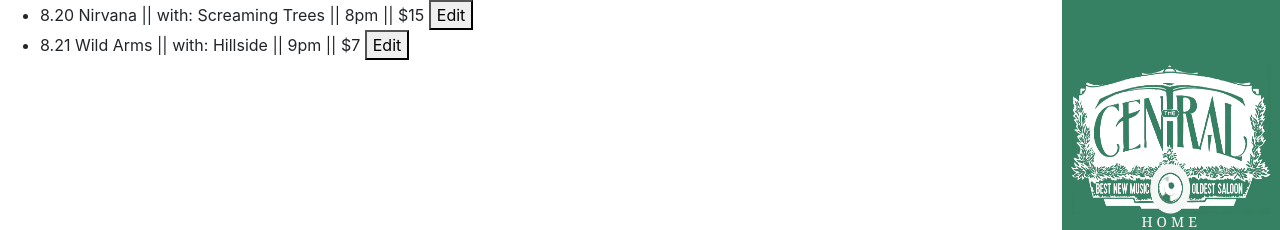
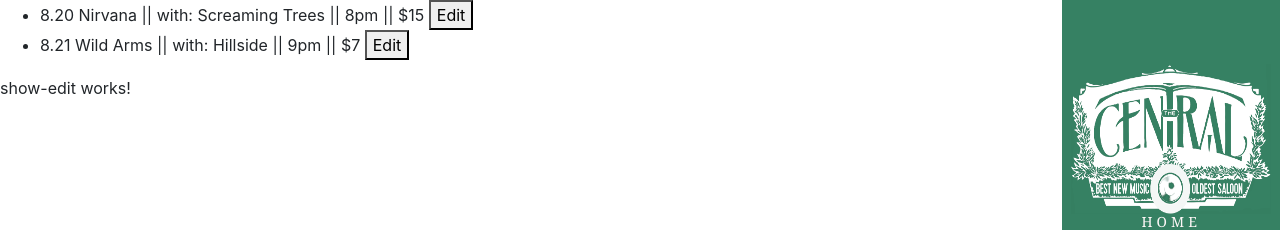
Before and after one commit to hisatokawaminami/central, an Angular app: page / in a window 1280 px wide. Shown: the top 230 px of the page. Built offline with nearby package versions, Linux system fonts and the light colour scheme.

Commit message:
add show edit

```diff
--- a/src/app/app.component.html
+++ b/src/app/app.component.html
@@ -2,6 +2,7 @@
 
 <app-nav></app-nav>
 <app-show-list [childShowList]="masterShowList" (clickSender)="editShow($event)"></app-show-list>
+<app-show-edit></app-show-edit>
 
 
 
--- a/src/app/show-edit/show-edit.component.ts
+++ b/src/app/show-edit/show-edit.component.ts
@@ -1,5 +1,6 @@
-import { Component, OnInit } from '@angular/core';
+import { Component, OnInit, Input, Output, EventEmitter } from '@angular/core';
 import { Show } from '../models/show.model';
+
 @Component({
   selector: 'app-show-edit',
   templateUrl: './show-edit.component.html',
```
